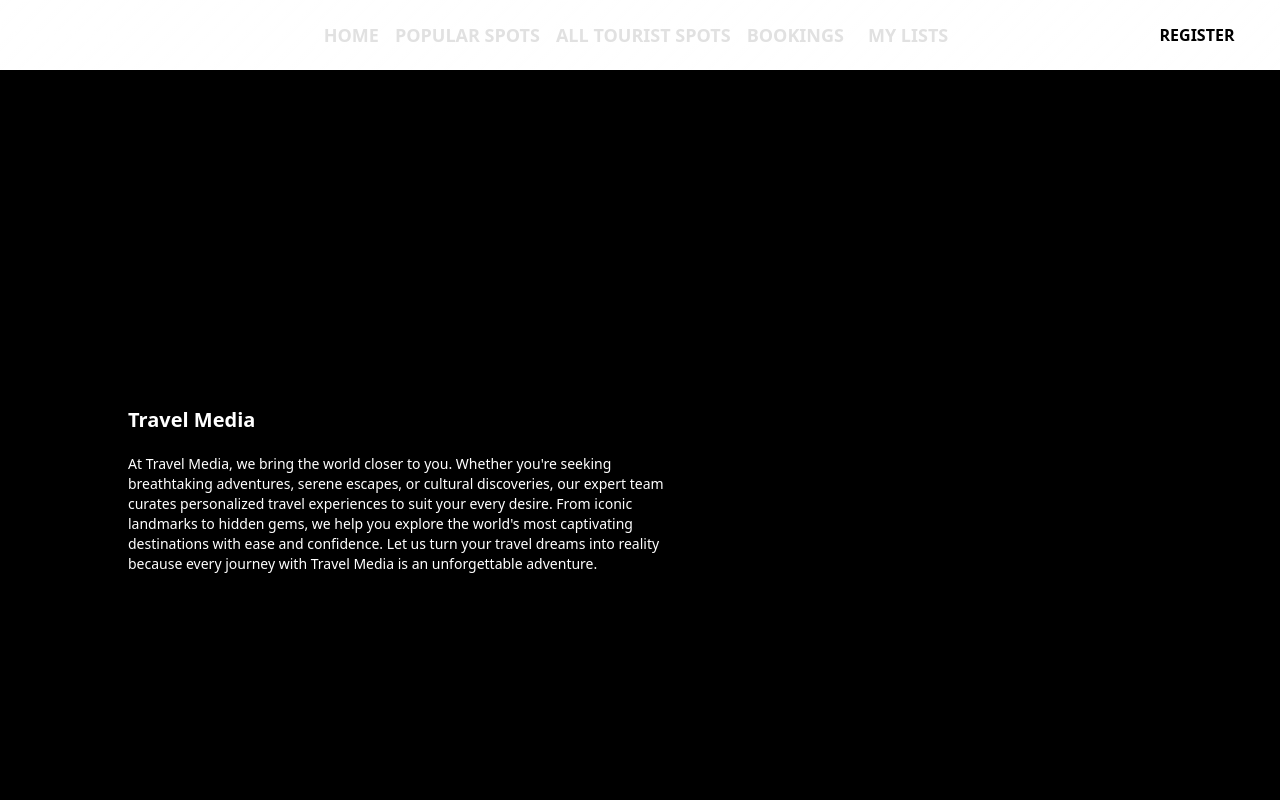
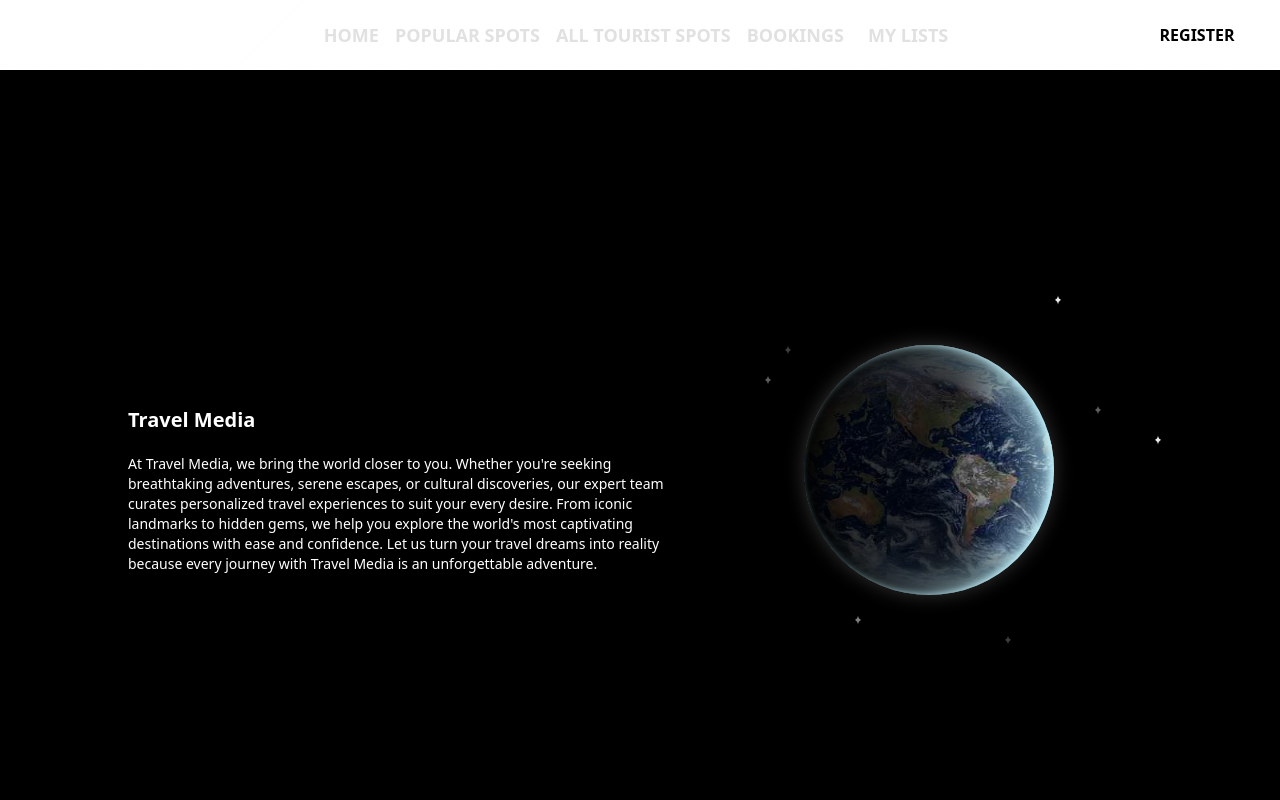
Before and after one commit to kaziarman23/travel-media-client, a React (Vite) app: page / in a window 1280 px wide. Shown: the top 800 px of the page. Built offline with nearby package versions, Linux system fonts and the light colour scheme; no server answers.

Commit message:
diploy test one

```diff
--- a/src/Components/Home/Hero.jsx
+++ b/src/Components/Home/Hero.jsx
@@ -18,7 +18,7 @@ const Hero = () => {
           </p>
         </div>
         <div className="w-4/5 flex justify-center items-center">
-          {/* <Earth /> */}
+          <Earth />
         </div>
       </div>
     </div>
```
